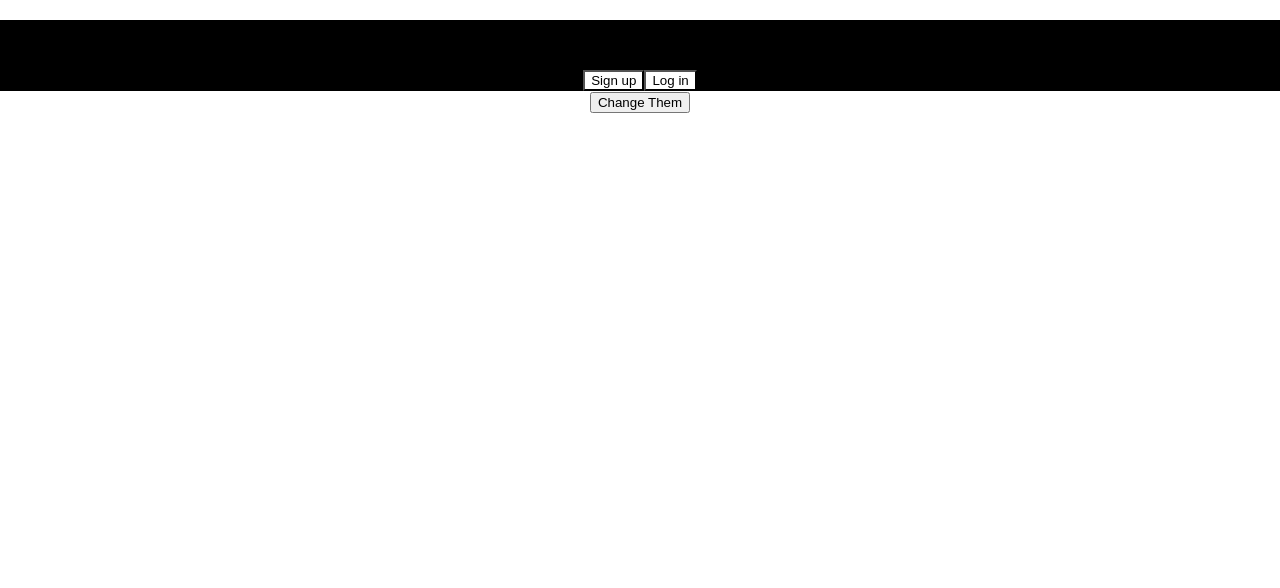
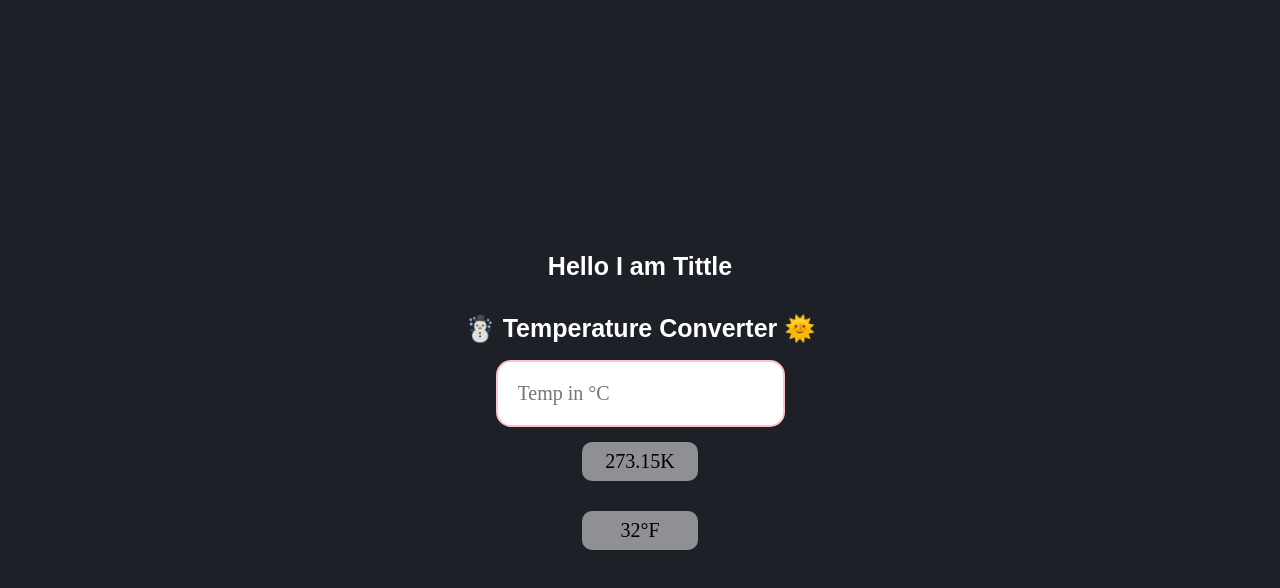
Before and after one commit to atemu-yugioh/Git-Basic, a React (Create React App) app in the folder react-setup-ts/: page / in a window 1280 px wide. Shown: the top 588 px of the page. Built offline with nearby package versions, Linux system fonts and the light colour scheme.

Commit message:
#27 - first commit for research render props

```diff
--- a/react-setup-ts/src/App.tsx
+++ b/react-setup-ts/src/App.tsx
@@ -1,6 +1,5 @@
 import './App.css'
-import { MyApp } from './component/useContext/MyApp'
-import Theme from './component/useContext/Theme'
+import RenderProps from './component/renderProps/RenderProps'
 
 function App() {
   return (
@@ -8,9 +7,10 @@ function App() {
       {/* <RefComponent/> */}
       {/* <ForwardRefComponent /> */}
       {/* <Counter /> */}
-      <Theme>
+      {/* <Theme>
         <MyApp />
-      </Theme>
+      </Theme> */}
+      <RenderProps />
     </div>
   )
 }
--- /dev/null
+++ b/react-setup-ts/src/component/renderProps/Fahrenheit.tsx
@@ -0,0 +1,8 @@
+import InputHOC from './InputHOC'
+import styles from './style.module.scss'
+
+const Fahrenheit = (props: any) => {
+  return <div className={styles.temp}>{(props.value * 9) / 5 + 32}°F</div>
+}
+
+export default InputHOC(Fahrenheit)
--- /dev/null
+++ b/react-setup-ts/src/component/renderProps/Input.tsx
@@ -0,0 +1,15 @@
+import InputHOC from './InputHOC'
+
+const Input = (props: any) => {
+  const handleChangeValue = (e: any) => {
+    props.onChangeValue(e.target.value)
+  }
+
+  return (
+    <>
+      <input type='text' value={props.value} onChange={handleChangeValue} placeholder='Temp in °C' />
+    </>
+  )
+}
+
+export default InputHOC(Input)
--- /dev/null
+++ b/react-setup-ts/src/component/renderProps/InputHOC.tsx
@@ -0,0 +1,20 @@
+import React, { useState } from 'react'
+
+const InputHOC = (Component: React.ComponentType) => {
+  const NewComponent = (props: any) => {
+    const [value, setValue] = useState<string>('')
+
+    const onChangeValue = (values: string) => {
+      setValue(values)
+    }
+    return (
+      <>
+        {/* <input type='text' value={value} onChange={(e) => setValue(e.target.value)} placeholder='Temp in °C' /> */}
+        <Component {...props} value={value} onChangeValue={onChangeValue} />
+      </>
+    )
+  }
+  return NewComponent
+}
+
+export default InputHOC
--- /dev/null
+++ b/react-setup-ts/src/component/renderProps/Kelvin.tsx
@@ -0,0 +1,17 @@
+import InputHOC from './InputHOC'
+import styles from './style.module.scss'
+
+const Kelvin = (props: any) => {
+  console.log('🚀 ~ file: Kelvin.tsx:5 ~ Kelvin ~ props', props)
+
+  const handleChangeValue = () => {
+    props.onChangeValue('10')
+  }
+  return (
+    <div onClick={handleChangeValue} className={styles.temp}>
+      {props.value + 273.15}K
+    </div>
+  )
+}
+
+export default InputHOC(Kelvin)
--- /dev/null
+++ b/react-setup-ts/src/component/renderProps/RenderProps.tsx
@@ -0,0 +1,19 @@
+import Fahrenheit from './Fahrenheit'
+import Input from './Input'
+import Kelvin from './Kelvin'
+import Title from './Title'
+import styles from './style.module.scss'
+
+const RenderProps = () => {
+  return (
+    <div className={styles.App}>
+      <Title render={(text: string) => <h1>{`Hello I am  ${text}`}</h1>} />
+      <h1>☃️ Temperature Converter 🌞</h1>
+      <Input />
+      <Kelvin />
+      <Fahrenheit />
+    </div>
+  )
+}
+
+export default RenderProps
--- /dev/null
+++ b/react-setup-ts/src/component/renderProps/Title.tsx
@@ -0,0 +1,5 @@
+const Title = (props: any) => {
+  return <div>{props.render('Tittle')}</div>
+}
+
+export default Title
--- /dev/null
+++ b/react-setup-ts/src/component/renderProps/style.module.scss
@@ -0,0 +1,45 @@
+input {
+  outline: none;
+  padding: 1em;
+  border-radius: 15px;
+  box-shadow: none;
+  border: 2px solid pink;
+  font-family: 'Avenir Next';
+  font-size: 20px;
+}
+
+html,
+body {
+  margin: 0px;
+}
+
+html,
+body {
+  margin: 0px;
+  background-color: #1e2027;
+}
+
+.App {
+  display: flex;
+  flex-direction: column;
+  align-items: center;
+  justify-content: center;
+  height: 100vh;
+  font-family: 'Avenir Next';
+}
+
+.temp {
+  font-family: 'Avenir Next';
+  font-size: 20px;
+  background-color: rgba(255, 255, 255, 0.5);
+  padding: 0.5rem;
+  border-radius: 10px;
+  margin: 15px;
+  width: 100px;
+}
+
+h1 {
+  font-size: 25px;
+  font-family: 'Avenir', sans-serif;
+  color: #fff;
+}
```
